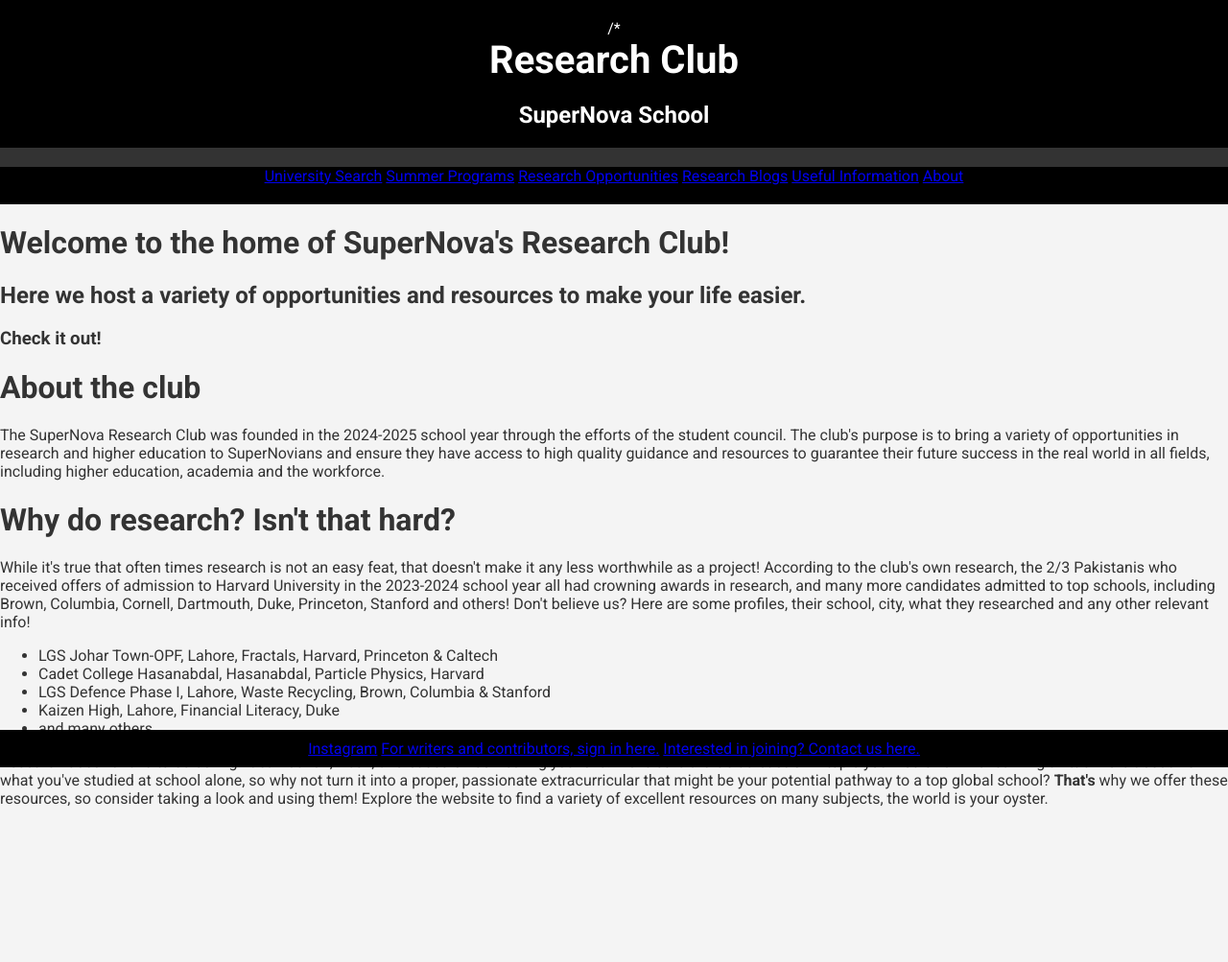
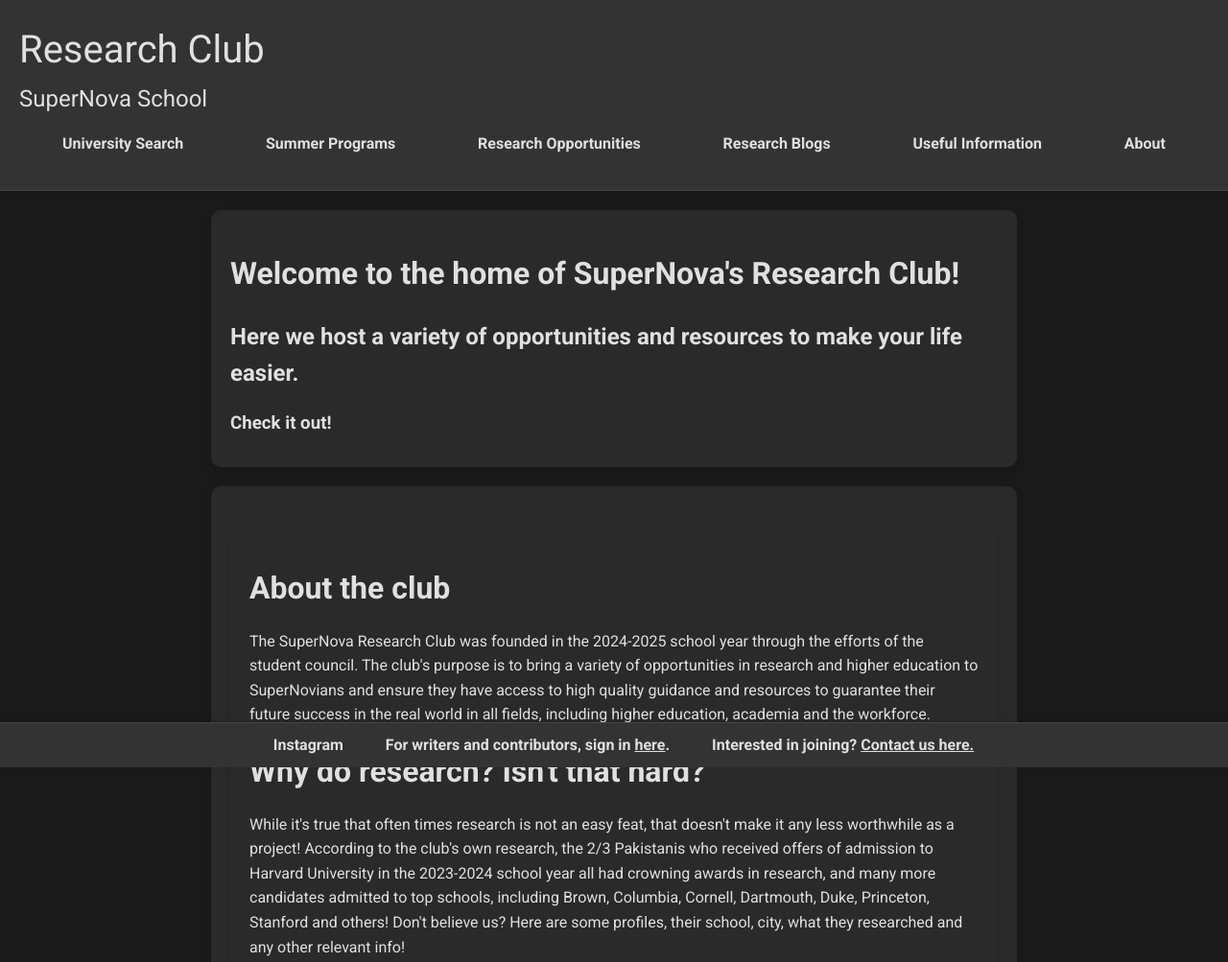
Before and after one commit to shahmeerwsatti/shahmeerwsatti.github.io, a plain HTML site: page index.html in a window 1280 px wide. Shown: the top 1003 px of the page at 96% size. Before the commit the page ends 858 px from the top, so only its background shows below. Drawn offline with nearby package versions, Linux system fonts and the light colour scheme.

Commit message:
New stuff

```diff
--- a/index.html
+++ b/index.html
@@ -1,12 +1,105 @@
 <!DOCTYPE html>
 <html>
     <header>
-        <script src="https://unpkg.com/htmx.org@2.0.3"></script> /*
-        <h1 id = "logo_heading">Research Club</h1>
-        <h2 id = "logo_subheading">SuperNova School</h2>
+        <script src="https://unpkg.com/htmx.org@2.0.3"></script>
+        <h1 id="logo_heading" style="text-align: left;">Research Club</h1>
+        <h2 id="logo_subheading" style="text-align: left;">SuperNova School</h2>
         <link rel="stylesheet" href="styles.css">
+        <link href="https://fonts.googleapis.com/css2?family=Roboto:wght@400;700&display=swap" rel="stylesheet">
+        <style>
+            @import url('https://fonts.googleapis.com/css2?family=IBM+Plex+Sans:ital,wght@0,100..700;1,100..700&family=MedievalSharp&display=swap');
+
+            body {
+            font-family: 'Roboto', sans-serif;
+            margin: 0;
+            padding: 0;
+            background-color: #1a1a1a;
+            color: #e0e0e0;
+            line-height: 1.6;
+            }
+
+            header {
+            background-color: #333333;
+            color: #e0e0e0;
+            padding: 20px;
+            text-align: center;
+            border-bottom: 1px solid #444444;
+            box-shadow: 0 2px 4px rgba(0, 0, 0, 0.1);
+            }
+
+            header h1, header h2 {
+            margin: 0;
+            font-weight: normal;
+            }
+
+            nav a {
+            color: #e0e0e0;
+            text-decoration: none;
+            margin: 0 15px;
+            font-weight: bold;
+            padding: 5px 10px;
+            border-radius: 5px;
+            transition: background-color 0.3s ease;
+            }
+
+            nav a:hover {
+            background-color: #444444;
+            }
+
+            h1, h2, h3 {
+            color: #e0e0e0;
+            margin-bottom: 10px;
+            }
+
+            div {
+            padding: 20px;
+            margin: 20px auto;
+            background-color: #2a2a2a;
+            border-radius: 10px;
+            box-shadow: 0 4px 8px rgba(0, 0, 0, 0.1);
+            max-width: 800px;
+            }
+
+            ul.list {
+            list-style-type: none;
+            padding: 0;
+            }
+
+            ul.list li {
+            background-color: #3a3a3a;
+            margin: 5px 0;
+            padding: 10px;
+            border-radius: 5px;
+            }
+
+            footer {
+            background-color: #333333;
+            color: #e0e0e0;
+            text-align: center;
+            padding: 10px;
+            border-top: 1px solid #444444;
+            box-shadow: 0 -2px 4px rgba(0, 0, 0, 0.1);
+            position: fixed;
+            width: 100%;
+            bottom: 0;
+            }
+
+            footer a {
+            color: #e0e0e0;
+            text-decoration: none;
+            margin: 0 10px;
+            font-weight: bold;
+            padding: 5px 10px;
+            border-radius: 5px;
+            transition: background-color 0.3s ease;
+            }
+
+            footer a:hover {
+            background-color: #444444;
+            }
+        </style>
         <!--DO NOT TOUCH THE ABOVE SCRIPTS. - Shahmeer-->
-        <nav class="md3-navigation-bar"></nav>
+        <nav>
             <a href = "/university_search.html/">University Search</a>
             <a href = "/summer_programs.html/">Summer Programs</a>
             <a href = "/research_opportunities.html/">Research Opportunities</a>
@@ -32,14 +125,14 @@
         const auth = getAuth(app);
         </script>
 
-        <div id = "landing_splashscreen">
+        <div>
             <h1>Welcome to the home of SuperNova's Research Club!</h1>
             <h2>Here we host a variety of opportunities and resources to make <strong>your</strong> life easier.</h2>
             <h3>Check it out!</h3>
         </div>
 
-        <div id = "info_section">
-            <div class = "about_club">
+        <div>
+            <div>
                 <h1>About the club</h1>
                 <p>
                     The SuperNova Research Club was founded in the 2024-2025 school year through the
--- a/styles.css
+++ b/styles.css
@@ -1,39 +1,28 @@
 /* Import the Roboto font */
 @import url('https://fonts.googleapis.com/css2?family=Roboto:wght@400;700&display=swap');
 
-/* General styles */
-body {
-    font-family: 'Roboto', sans-serif;
-    margin: 0;
-    padding: 0;
-    background-color: #f4f4f4;
-    color: #333;
+/* General container styles */
+.container {
+    max-width: 1200px;
+    margin: 0 auto;
+    padding: 0 20px;
 }
 
-header {
-    background-color: #000;
-    color: #fff;
-    padding: 20px 0;
-    text-align: center;
-}
-
-header h1 {
-    margin: 0;
-    font-size: 2.5em;
-    font-weight: 700;
-}
-
+/* Navigation bar styles */
 nav {
-    background-color: #333;
-    color: #fff;
-    padding: 10px 0;
-    text-align: center;
+    background: var(--md-primary);
+    color: var(--md-on-primary);
+    padding: 10px 20px;
+    display: flex;
+    justify-content: space-between;
+    align-items: center;
+    box-shadow: var(--md-elevation-1);
 }
 
 nav a {
-    color: #fff;
+    color: var(--md-on-primary);
     text-decoration: none;
-    margin: 0 15px;
+    margin: 0 10px;
     font-weight: 700;
 }
 
@@ -41,44 +30,88 @@ nav a:hover {
     text-decoration: underline;
 }
 
-main {
-    padding: 20px;
+/* Header styles */
+header {
+    background: var(--md-surface-variant);
+    padding: 40px 20px;
+    text-align: center;
+    box-shadow: var(--md-elevation-1);
 }
 
-article {
-    background-color: #fff;
-    margin-bottom: 20px;
-    padding: 20px;
-    box-shadow: 0 0 10px rgba(0, 0, 0, 0.1);
+header h1 {
+    margin: 0;
+    font-size: 2.5em;
+    color: var(--md-primary);
 }
 
-article h2 {
-    font-size: 2em;
-    font-weight: 700;
+header p {
+    margin: 10px 0 0;
+    color: var(--md-primary);
+}
+
+/* Footer styles */
+footer {
+    background: var(--md-primary);
+    color: var(--md-on-primary);
+    padding: 20px;
+    text-align: center;
+    box-shadow: var(--md-elevation-1);
+}
+
+footer p {
+    margin: 0;
+}
+
+/* Section styles */
+section {
+    padding: 40px 20px;
+    background: var(--md-surface);
+    box-shadow: var(--md-elevation-1);
+    margin-bottom: 20px;
+}
+
+section h2 {
+    margin-top: 0;
+    color: var(--md-primary);
+}
+
+section p {
+    color: #333;
+}
+
+/* Utility classes */
+.text-center {
+    text-align: center;
+}
+
+.mt-0 {
     margin-top: 0;
 }
 
-article p {
-    line-height: 1.6;
+.mb-0 {
+    margin-bottom: 0;
 }
 
-footer {
-    background-color: #000;
-    color: #fff;
-    text-align: center;
-    padding: 10px 0;
-    position: fixed;
-    width: 100%;
-    bottom: 0;
+/* General styles */
+
+/* Google colors */
+.google-blue {
+    color: #4285F4;
 }
-/* Material Design 3 colors and shadows */
-:root {
-    --md-primary: #6750A4;
-    --md-on-primary: #FFFFFF;
-    --md-surface: #FFFBFE;
-    --md-surface-variant: #E7E0EC;
-    --md-elevation-1: 0 1px 3px rgba(0,0,0,0.12), 0 1px 2px rgba(0,0,0,0.24);
-    --md-elevation-2: 0 3px 6px rgba(0,0,0,0.15), 0 2px 4px rgba(0,0,0,0.12);
+
+.google-red {
+    color: #DB4437;
+}
+
+.google-yellow {
+    color: #F4B400;
+}
+
+.google-green {
+    color: #0F9D58;
+}
+body {
+    font-family: 'Roboto', sans-serif;
 }
 
 /* Material Design state layers */
```
Also changed, not shown: blog_sign_in.html (+1 -1 lines).
